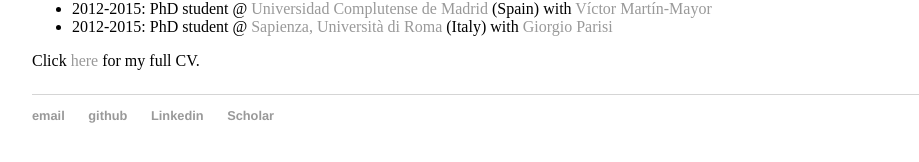
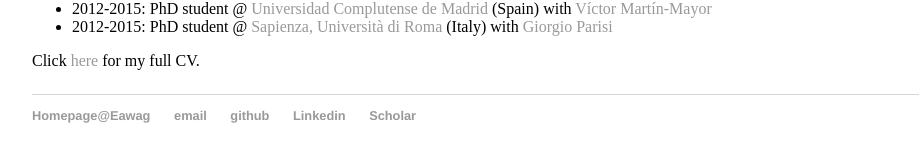
Before and after one commit to mbaityje/mbaityje.github.io, a Jekyll site: the page built from index.html, in a window 1280 px wide. Shown: the part 516-678 px from the top of the page, without its empty margins (160-1079 px from the left). Built offline with Jekyll 4.4.1, drawn with Linux system fonts in a browser that asks for light colours.

Commit message:
Content changes

```diff
--- a/_layouts/default.html
+++ b/_layouts/default.html
@@ -25,6 +25,7 @@
 			</div><!-- /.container -->
 			<footer>
 	    		<ul>
+	        		<li><a href="https://www.eawag.ch/en/aboutus/portrait/organisation/staff/profile/marco-baity-jesi/show/">Homepage@Eawag</a></li>
 	        		<li><a href="mailto:marco.baityjesi@eawag.ch">email</a></li>
 	        		<li><a href="http://github.com/mbaityje">github</a></li>
 	        		<li><a href="http://linkedin.com/in/marco-baity-jesi"> Linkedin </a></li>
```
